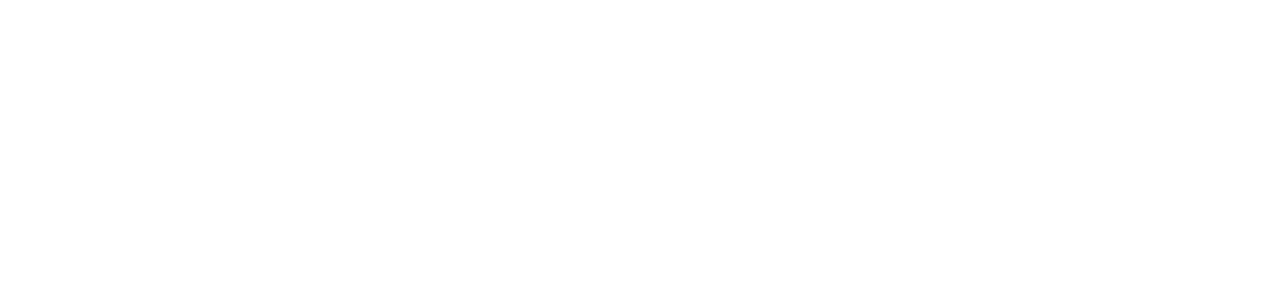
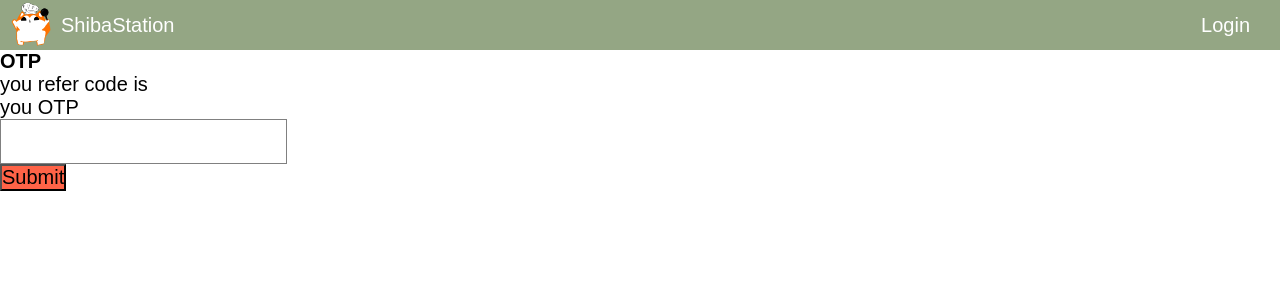
Before and after one commit to ShibaTenshi/Frontend-station, a Nuxt app: page /authentication in a window 1280 px wide. Before the commit this address had no page. Shown: the top 300 px of the page. Built offline with nearby package versions, Linux system fonts and the light colour scheme.

Commit message:
Signup Restaurant now can run with Otp

```diff
--- /dev/null
+++ b/assets/styles/otp.css
@@ -0,0 +1,14 @@
+* {
+    margin: 0;
+    padding: 0;
+    box-sizing: border-box;
+}
+
+input {
+    padding: 10px;
+    border: solid 1px gray;
+}
+
+button {
+    background-color: tomato;
+}
--- /dev/null
+++ b/composables/useOtp.ts
@@ -0,0 +1,19 @@
+export async function useOtp(refer:string, otp:string) {
+    const axios = useNuxtApp().$axios
+    const api = 'http://localhost:5041/otp'
+
+    const data = await axios.post(api,null ,{
+        params:{
+            refer: refer,
+            otpNumber: otp
+        }
+    }
+    ).then((response) => {
+        return response;
+    }).catch((error) => {
+        return error;
+    })
+
+    return data;
+
+}
--- a/pages/3.vue
+++ b/pages/3.vue
@@ -81,7 +81,7 @@
       .
       .
       */
-      requestSignup(){
+      requestSignup(){ //check email already use not complete
         this.getCheckBox()
         const buff = localStorage.getItem("h1")
         let form = JSON.parse(buff)
@@ -89,9 +89,11 @@
 
         const requestApi = async () => {
           const data = await useSignUpForm(form[0],form[1],form[2],form[3],form[4],form[5],form[6],"","","",form[7],form[8],this.openDay)
-          localStorage.setItem("refer",data)
+          await localStorage.setItem("refer",data)
+          console.log(data)
         }
         requestApi()
+        navigateTo('/authentication')
       }
     },
     mounted: function() {
--- /dev/null
+++ b/pages/authentication.vue
@@ -0,0 +1,47 @@
+<template>
+    <Header :logo="true" :login="true"></Header>
+    <div>
+        <h2>OTP</h2>
+
+        <div class="input">
+            <p>you refer code is {{ refer }}</p>
+            <div>
+                <p>you OTP</p>
+                <input type="text" name="otpField" id="otpField">
+            </div>
+            <button v-on:click="submit">Submit</button>
+        </div>
+    </div>
+</template>
+
+<script>
+import { useOtp } from '~/composables/useOtp'
+
+export default {
+    data(){
+        return{
+            refer: null
+        }
+    },
+    methods: {
+        getOtpField(){ return document.querySelector("input[name=otpField]").value},
+        setReferCode(){
+            const referCode = localStorage.getItem("refer")
+            this.refer = referCode
+        },
+        submit(){
+            console.log(this.getOtpField())
+            const request = async () => {
+                await useOtp(this.refer,this.getOtpField())
+            }
+        request()
+        }
+    },
+    mounted: function(){
+        this.$nextTick(this.setReferCode())
+        //this.$nextTick(navigateTo('/authentication'))
+    }
+}
+</script>
+
+<style scoped src="@/assets/styles/otp.css"></style>
```
